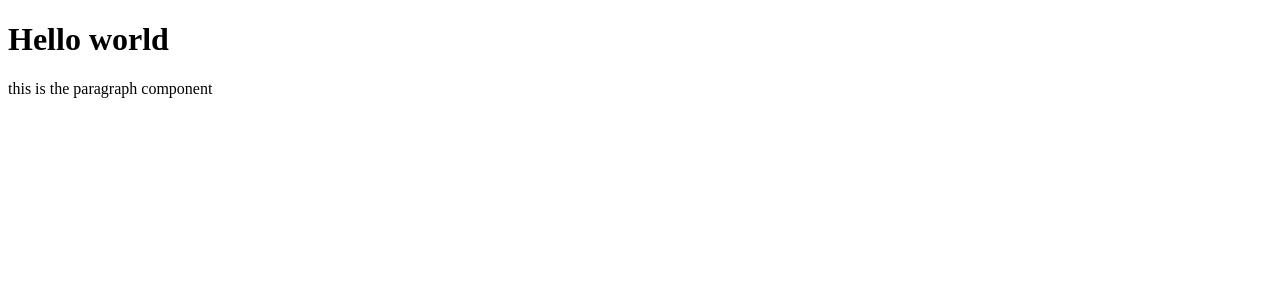
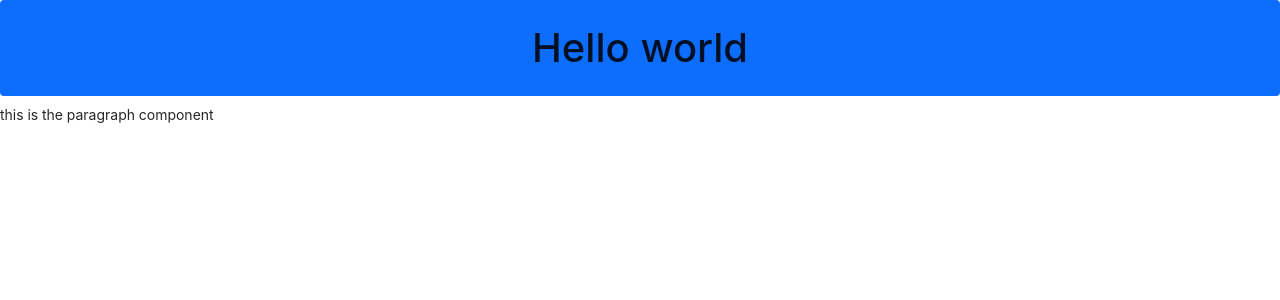
Before and after one commit to rakshithsgowda/udemy-clone-next-mern-lmssystem, a Next.js app in the folder client/: page / in a window 1280 px wide. Shown: the top 300 px of the page. Built offline with nearby package versions, Linux system fonts and the light colour scheme.

Commit message:
added bootstrap and ant design to the project

```diff
--- /dev/null
+++ b/client/pages/_app.js
@@ -0,0 +1,9 @@
+import 'bootstrap/dist/css/bootstrap.min.css'
+import 'antd/dist/antd.css';
+
+
+function MyApp({Component,pageProps}) {
+  return <Component{...pageProps}/>
+}
+
+export default MyApp
--- a/client/pages/index.js
+++ b/client/pages/index.js
@@ -1,7 +1,7 @@
 const Index = () => {
   return (
     <>
-      <h1>Hello world</h1>
+      <h1 className="bg-primary rounded-2 p-4 mb-2 text-center">Hello world</h1>
       <p>this is the paragraph component</p>
     </>
   )
```
Also changed, not shown: client/package.json (+6 -4 lines), 1 other file (tests, documents, lock files or other folders).
